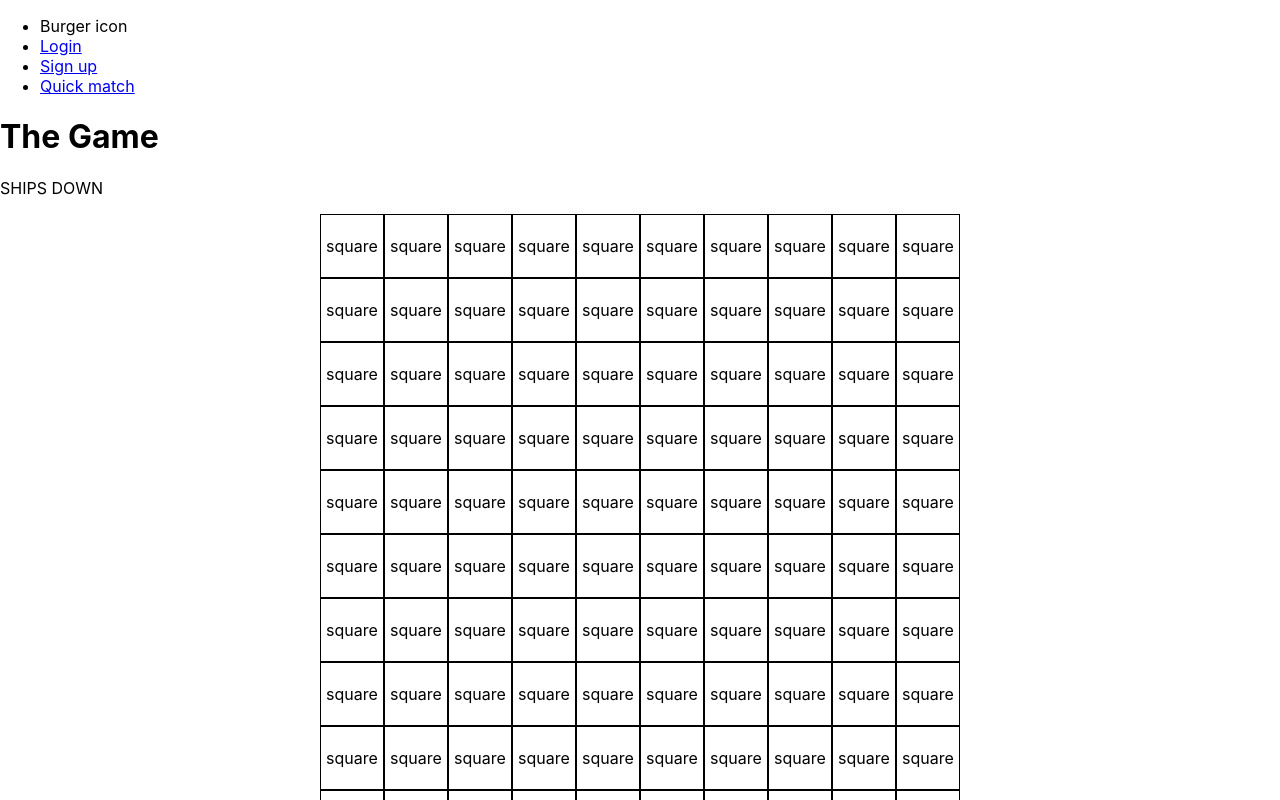
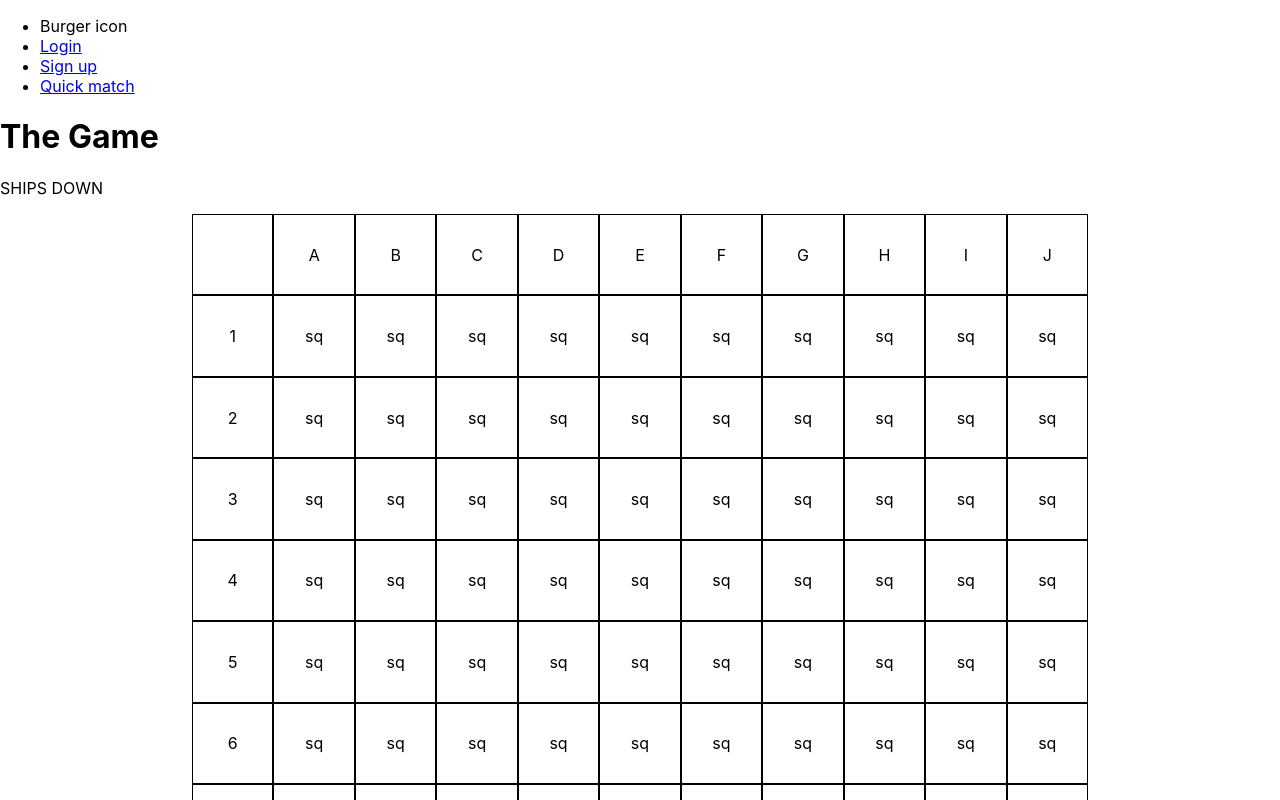
Before and after one commit to caldric/battleship-client, a React (Create React App) app: page /game in a window 1280 px wide. Shown: the top 800 px of the page. Built offline with nearby package versions, Linux system fonts and the light colour scheme; no server answers.

Commit message:
Add labels to game board

```diff
--- a/src/component/Board.jsx
+++ b/src/component/Board.jsx
@@ -1,12 +1,32 @@
 import React from 'react';
 
 const Board = () => {
-  return (
-    <div className="board">
-      {/* Output 100 squares */}
-      {Array(100).fill(<div className="square">square</div>)}
-    </div>
-  );
+  const generateBoard = () => {
+    const squares = [];
+    const numSquares = 11;
+    for (let row = 0; row < numSquares; ++row) {
+      for (let col = 0; col < numSquares; ++col) {
+        if (row === 0) {
+          if (col === 0) {
+            squares.push(<div className="square"> </div>);
+          } else {
+            squares.push(
+              <div className="square">{String.fromCharCode(64 + col)}</div>
+            );
+          }
+        } else {
+          if (col === 0) {
+            squares.push(<div className="square">{row}</div>);
+          } else {
+            squares.push(<div className="square">sq</div>);
+          }
+        }
+      }
+    }
+    return squares;
+  };
+
+  return <div className="board">{generateBoard()}</div>;
 };
 
 export default Board;
--- a/src/index.css
+++ b/src/index.css
@@ -1,6 +1,6 @@
 /* CSS vars */
 :root {
-  --square-side: 50vw;
+  --square-side: 70vw;
 }
 
 body {
@@ -19,8 +19,8 @@ code {
 
 .board {
   display: grid;
-  grid-template-rows: repeat(10, 1fr);
-  grid-template-columns: repeat(10, 1fr);
+  grid-template-rows: repeat(11, 1fr);
+  grid-template-columns: repeat(11, 1fr);
   width: var(--square-side);
   height: var(--square-side);
   margin: auto;
```
